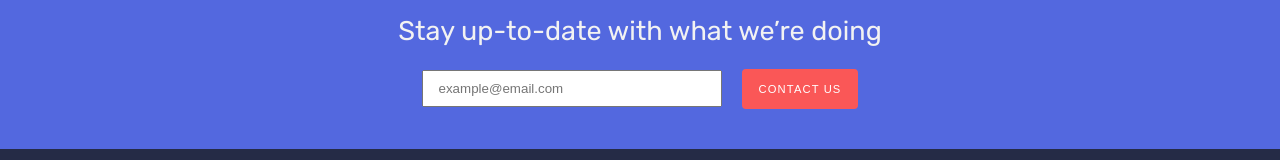
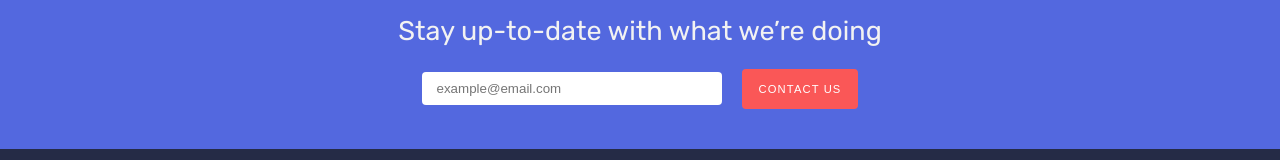
Before and after one commit to yirano/react-bookmark_lp, a React (Create React App) app: page / in a window 1280 px wide. Shown: the part 2335-2495 px from the top of the page. Built offline with nearby package versions, Linux system fonts and the light colour scheme.

Commit message:
Style email input box on wrong input - the border of the input will turn red

```diff
--- a/src/components/Footer/Footer.css
+++ b/src/components/Footer/Footer.css
@@ -33,6 +33,13 @@ input[type=email] {
 	padding: 9px 15px;
 	min-width: 300px;
 	margin-right: 20px;
+	border: none;
+	border-radius: 4px;
+	outline: none;
+}
+
+input[type=email]:invalid {
+	border: 2px solid var(--soft-red);
 }
 
 .footerBottom {
```
